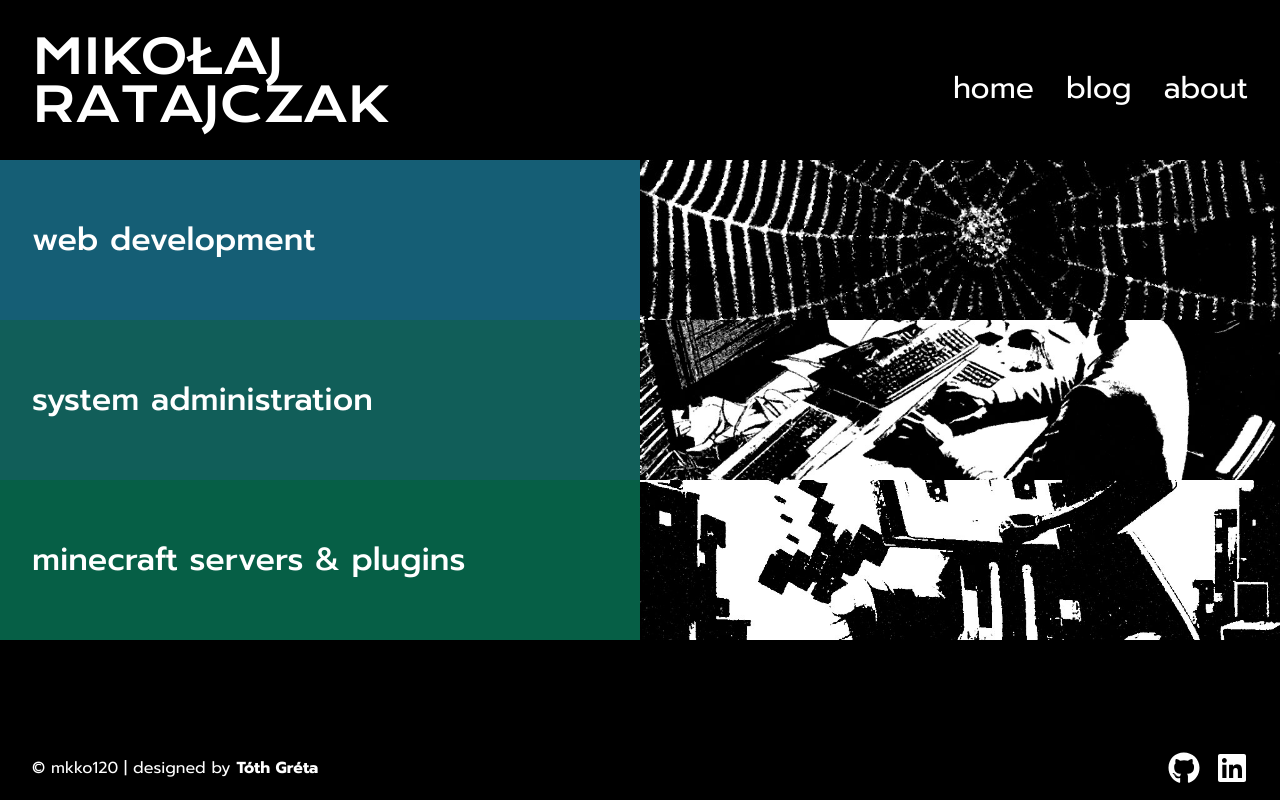
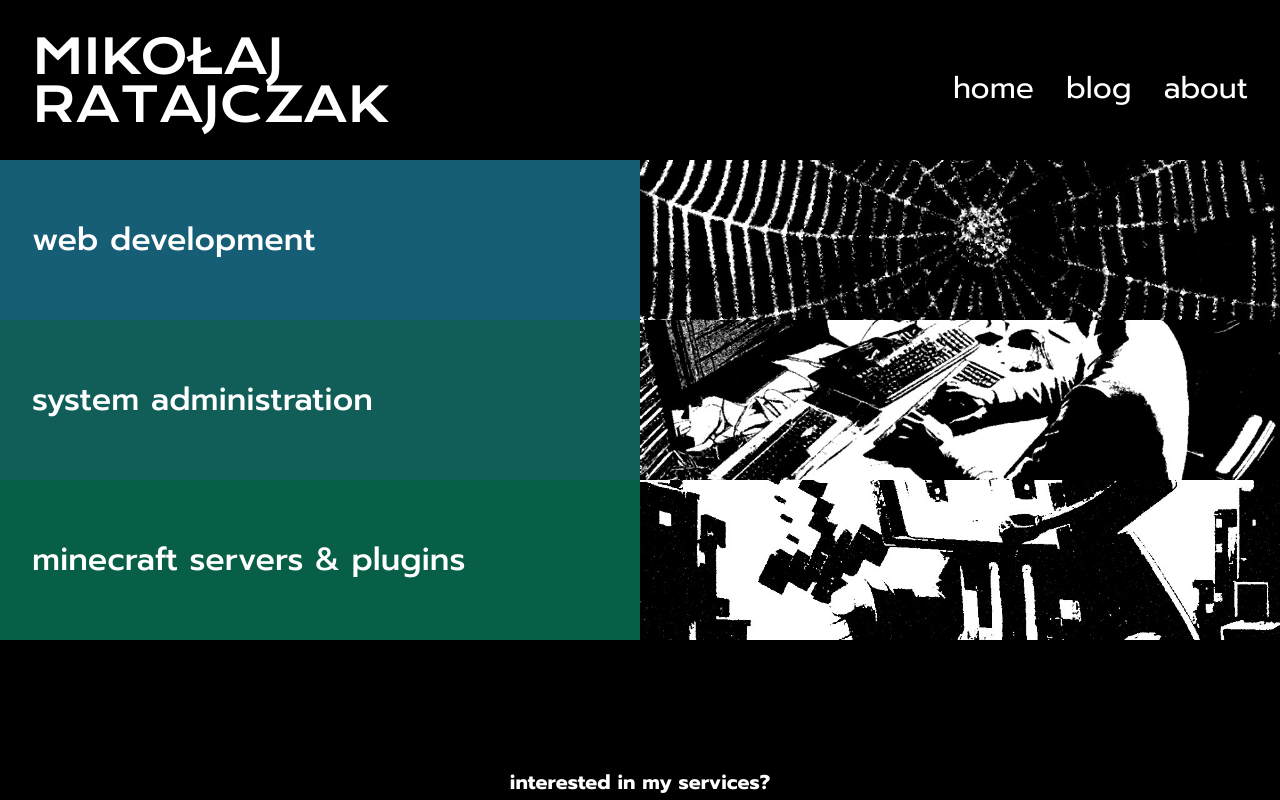
Before and after one commit to mkko120/mkko120.pl, a Next.js app: page / in a window 1280 px wide. Shown: the top 800 px of the page. Built offline with nearby package versions, Linux system fonts and the light colour scheme.

Commit message:
change layout of footer

```diff
--- a/src/app/layout.tsx
+++ b/src/app/layout.tsx
@@ -40,7 +40,7 @@
   return (
     <html lang="en">
       <body className={font.className}>
-      <main className={"w-dvw h-dvh bg-black text-white"}>
+      <main className={"min-w-dvw min-h-dvh w-full h-full bg-black text-white relative"}>
           <Navbar />
           {children}
           <Footer />
--- a/src/components/footer.tsx
+++ b/src/components/footer.tsx
@@ -3,7 +3,7 @@
 
 export default function Footer(): React.ReactNode {
     return (
-        <div className={"w-dvw sticky bottom-0 left-0 flex flex-row items-center justify-between px-8 py-4 bg-black"}>
+        <div className={"w-dvw absolute bottom-0 left-0 flex flex-row items-center justify-between px-8 py-4 bg-black"}>
             <div>
                 <span>&copy; mkko120</span>
                 <span> | </span>
```
